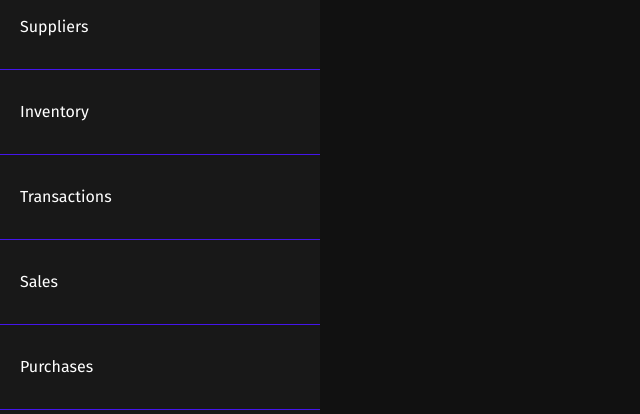
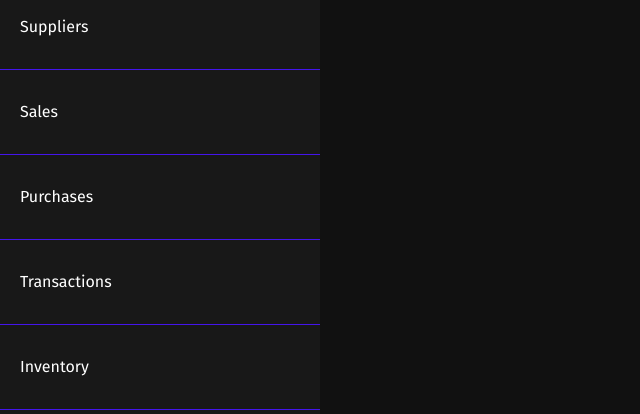
Before and after one commit to vincent0097/INV1.1.1, an Angular app in the folder inv1.1.1UI.2/: page /dash in a window 1280 px wide. Shown: the part 164-578 px from the top of the page, without its empty margins (0-640 px from the left). Built offline with nearby package versions, Linux system fonts and the light colour scheme.

Commit message:
transactions

```diff
--- a/inv1.1.1UI.2/src/app/app-routing.module.ts
+++ b/inv1.1.1UI.2/src/app/app-routing.module.ts
@@ -32,10 +32,6 @@ const routes: Routes = [
     component: SalesComponent,
   },
   {
-    path : 'transactions',
-    component: TransactionsComponent,
-  },
-  {
    path : 'suppliers',
    component: SuppliersComponent,
  }] },
--- a/inv1.1.1UI.2/src/app/app.module.ts
+++ b/inv1.1.1UI.2/src/app/app.module.ts
@@ -10,7 +10,6 @@ import { InventoryComponent } from './inventory/inventory.component';
 import { SuppliersComponent } from './suppliers/suppliers.component';
 import { AboutComponent } from './about/about.component';
 import { FormsModule } from '@angular/forms';
-import { TransactionsComponent } from './transactions/transactions.component';
 import { SalesComponent } from './sales/sales.component';
 import { PurchasesComponent } from './purchases/purchases.component';
 
@@ -23,7 +22,6 @@ import { PurchasesComponent } from './purchases/purchases.component';
     InventoryComponent,
     SuppliersComponent,
     AboutComponent,
-    TransactionsComponent,
     SalesComponent,
     PurchasesComponent
   ],
--- a/inv1.1.1UI.2/src/app/dashboard/dashboard.component.html
+++ b/inv1.1.1UI.2/src/app/dashboard/dashboard.component.html
@@ -4,10 +4,10 @@
 <ul class="ul">
     <li class="lister"><a class="a" routerLinkActive="active" routerLink="customers" >Customers</a></li>
     <li class="lister"><a class="a" routerLinkActive="active" routerLink="suppliers" >Suppliers</a></li>
-    <li class="lister"><a class="a" routerLinkActive="active" routerLink="inventory" >Inventory</a></li>
-    <li class="lister"><a class="a" routerLinkActive="active" routerLink="transactions" >Transactions</a></li>
     <li class="lister"><a class="a" routerLinkActive="active" routerLink="sales" >Sales</a></li>
     <li class="lister"><a class="a" routerLinkActive="active" routerLink="purchases" >Purchases</a></li>
+    <li class="lister"><a class="a" routerLinkActive="active" routerLink="transactions" >Transactions</a></li>
+    <li class="lister"><a class="a" routerLinkActive="active" routerLink="inventory" >Inventory</a></li>
 </ul>
 
 <div class="context"><router-outlet></router-outlet></div>
```
